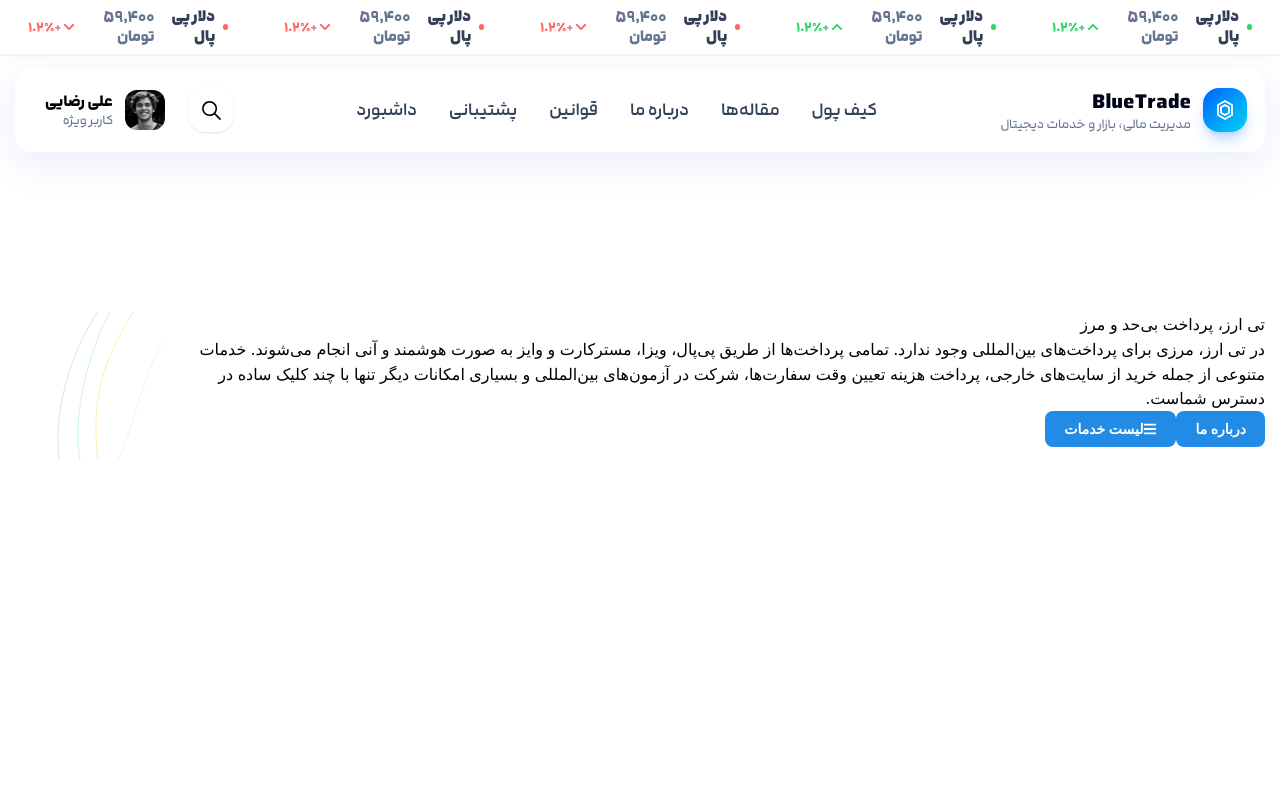
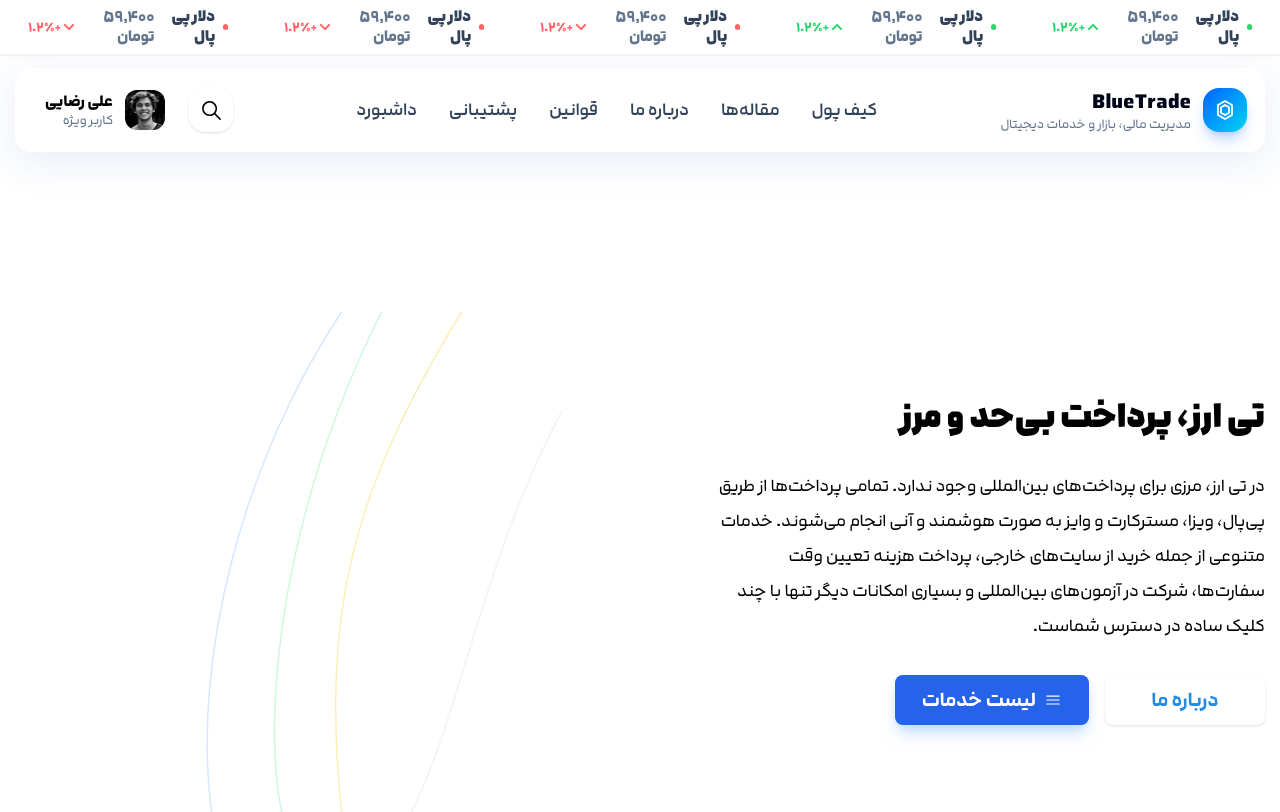
Before and after one commit to hossein1075/CryptoHub, a Next.js app: page / in a window 1280 px wide. Built offline with nearby package versions, Linux system fonts and the light colour scheme.

Commit message:
add css part 1 section first pages home

```diff
--- a/src/app/globals.css
+++ b/src/app/globals.css
@@ -17,6 +17,7 @@
   --breakpoint-xs: 400px;
   --color-cryptoPrice: #f0f4f9;
   --color-cryptoPriceUp: #2fd66e;
+  /* --text-18Px: 1.125rem;  */
 }
 
 
--- a/src/components/template/home/introduce/Introduce.tsx
+++ b/src/components/template/home/introduce/Introduce.tsx
@@ -1,33 +1,37 @@
 import React from 'react'
 import { Button } from "@mantine/core";
-import { FaBars } from 'react-icons/fa';
+import { HiBars3 } from 'react-icons/hi2';
 function Introduce() {
     return (
         <>
             <div>
                 <div className='container'>
-                    <div className='flex'>
-                        <div>
-                            <h1>تی ارز، پرداخت بی‌حد و مرز</h1>
-                            <p>
+                    <div className='grid grid-cols-1 lg:grid-cols-2 items-center gap-16 font-lahze'>
+                        <div className='space-y-8 pl-0 lg:pl-10 '>
+                            <h1 className='text-lg md:text-xl lg:text-3xl font-black leading-tight'>تی ارز، پرداخت بی‌حد و مرز</h1>
+                            <p className='leading-[35px] text-justify lg:text-right'>
                                 در تی ارز، مرزی برای پرداخت‌های بین‌المللی وجود ندارد. تمامی پرداخت‌ها از طریق پی‌پال، ویزا، مسترکارت و وایز به صورت هوشمند و آنی انجام می‌شوند. خدمات متنوعی از جمله خرید از سایت‌های خارجی، پرداخت هزینه تعیین وقت سفارت‌ها، شرکت در آزمون‌های بین‌المللی و بسیاری امکانات دیگر تنها با چند کلیک ساده در دسترس شماست.
                             </p>
-                            <div>
-                                <Button>درباره ما</Button>
-                                <Button>
-                                    <FaBars />
+                            <div className='flex flex-row gap-4 justify-end lg:justify-start'>
+
+                                <Button variant='white' size='lg' style={{width: '160px'}} className='shadow-sm w-full hover:shadow-md transition-all duration-300 font-bold'>درباره ما</Button>
+
+                                <Button size='lg' color='#2563eb' className='shadow-lg shadow-blue-200 font-bold'>
+                                    <HiBars3 className='ml-2'/>
                                     لیست خدمات
                                 </Button>
                             </div>
                         </div>
+                        <div className='relative w-full h-125 flexCenter'>
                         {/* svg background */}
-                        <div>
+                        <div className='absolute inset-0 z-0 flexCenter opacity-40'>
                             <svg className="w-full h-full bg-lines" viewBox="0 0 500 500" fill="none" xmlns="http://www.w3.org/2000/svg">
                             <path d="M150 500 C 130 350, 180 150, 280 0" stroke="#93c5fd" stroke-width="1.5" stroke-linecap="round"></path>
                             <path d="M220 500 C 200 400, 220 200, 320 0" stroke="#86efac" stroke-width="1.5" stroke-linecap="round"></path>
                             <path d="M280 500 C 260 300, 290 180, 400 0" stroke="#fcd34d" stroke-width="1.5" stroke-linecap="round"></path>
                             <path d="M350 500 C 400 400, 420 250, 500 100" stroke="#e2e8f0" stroke-width="2" stroke-linecap="round"></path>
                         </svg>
+                        </div>
                         </div>
                         {/* crypto symble */}
                          {/* <div>
```
